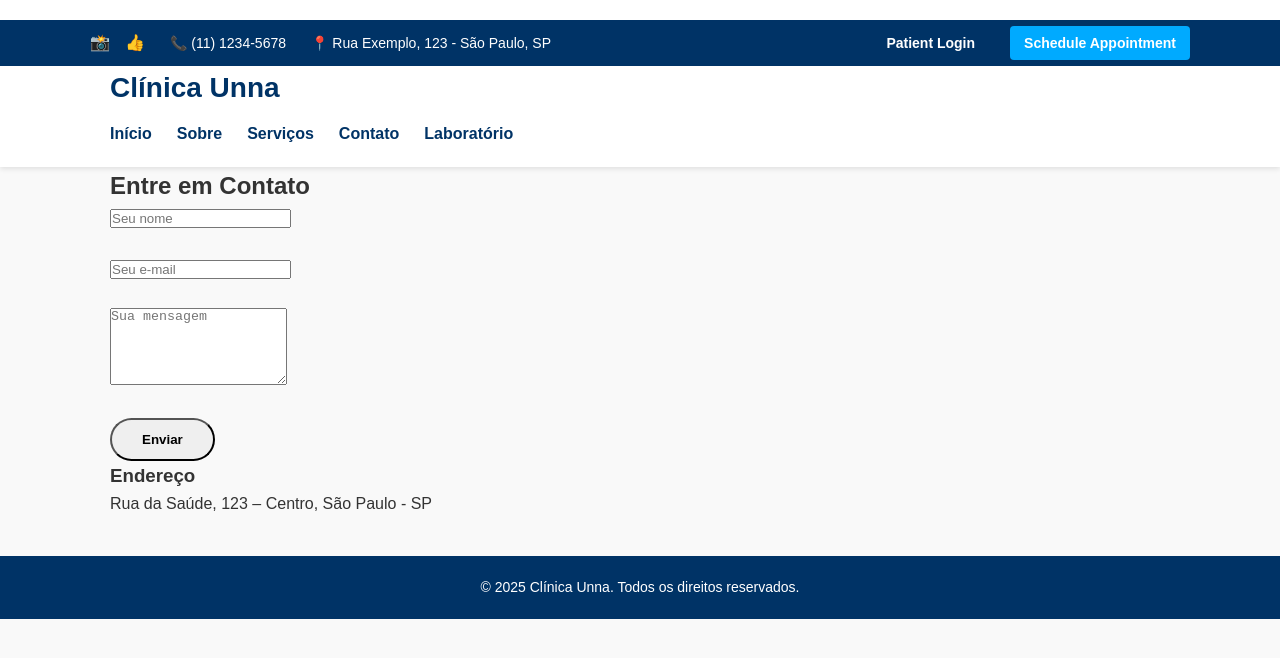
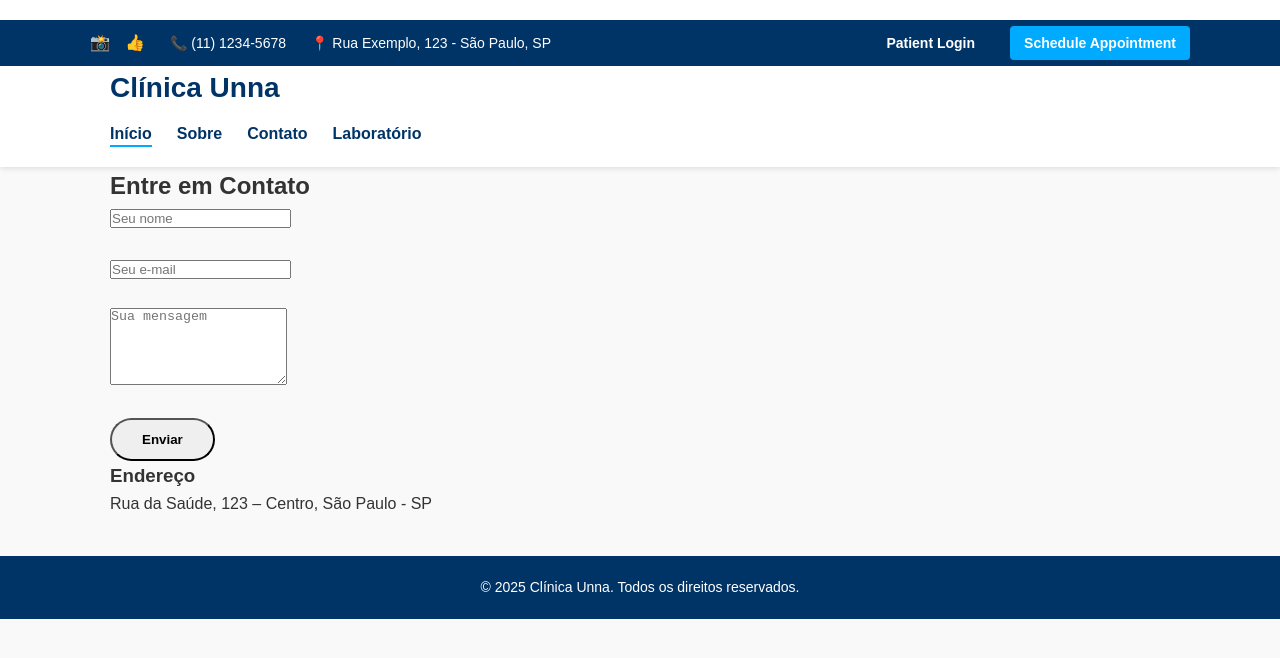
Before and after one commit to andyfortunato/clinica-unna, a plain HTML site: page contact.html in a window 1280 px wide. Drawn offline with Linux system fonts and the light colour scheme.

Commit message:
Update contact.html

```diff
--- a/contact.html
+++ b/contact.html
@@ -27,13 +27,13 @@
       <h1>Clínica Unna</h1>
       <nav>
   <ul>
-          <li><a href="index.html">Início</a></li>
+    <li><a href="index.html" class="active">Início</a></li>
     <li><a href="about.html">Sobre</a></li>
-          <li><a href="services.html">Serviços</a></li>
     <li><a href="contact.html">Contato</a></li>
     <li><a href="laboratorio.html">Laboratório</a></li>
   </ul>
 </nav>
+
     </div>
   </header>
 
```
Lines whose indentation alone changed are shown as unchanged.
